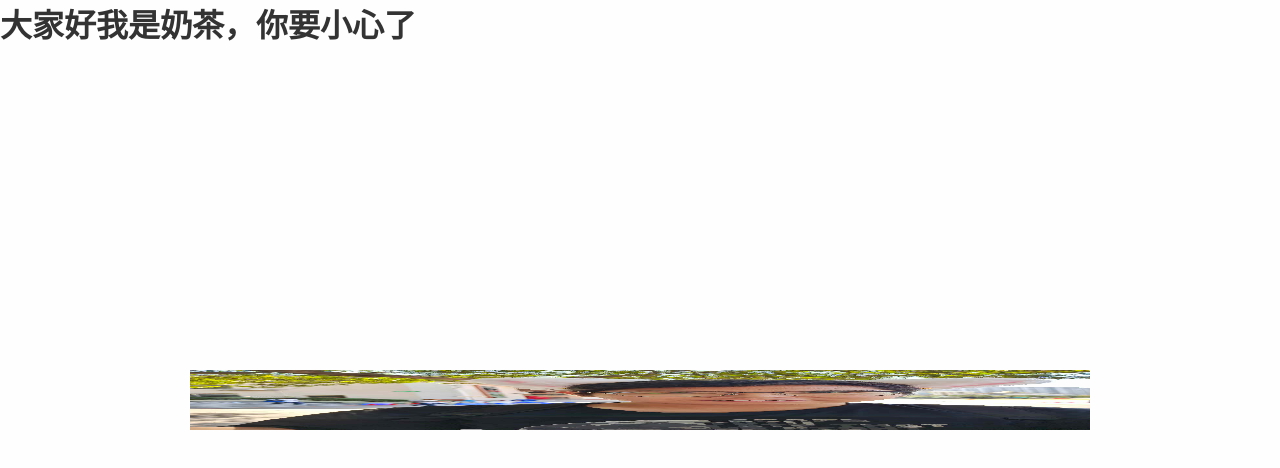
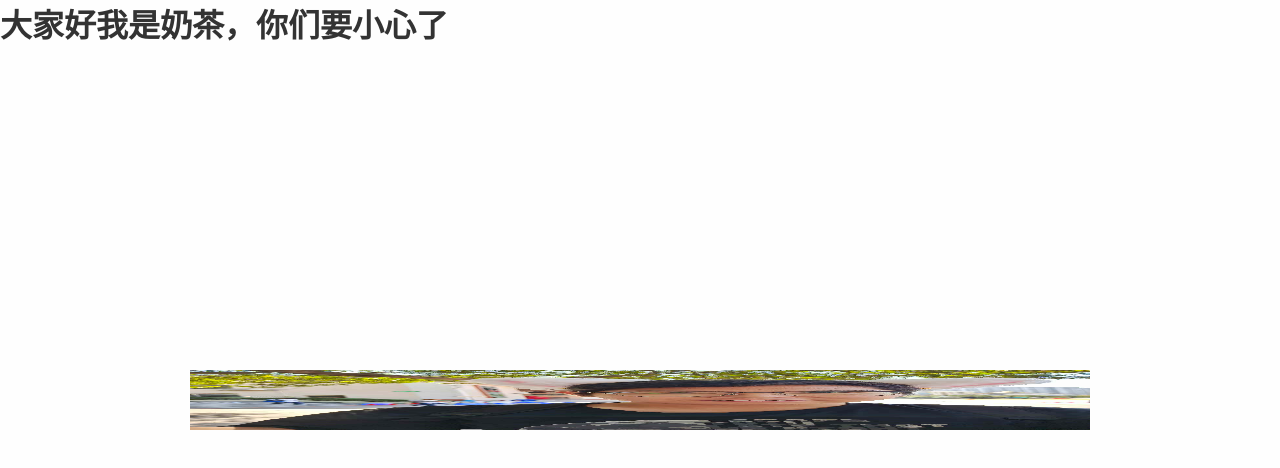
Before and after one commit to ttim12/ttim12.github.io, a plain HTML site: page index.html in a window 1280 px wide. Drawn offline with Linux system fonts and the light colour scheme.

Commit message:
Update index.html

```diff
--- a/index.html
+++ b/index.html
@@ -1,4 +1,4 @@
-<h1>        大家好我是奶茶，你要小心了</h1>
+<h1>        大家好我是奶茶，你们要小心了</h1>
 <!doctype html>
 <html>
 <head>
```
